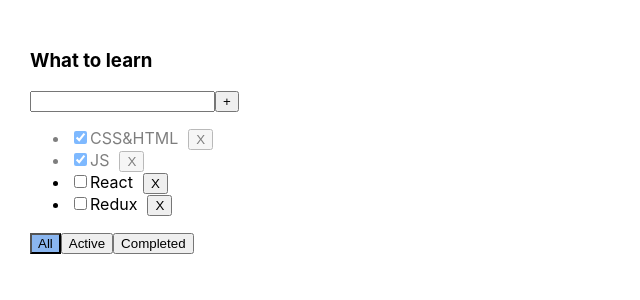
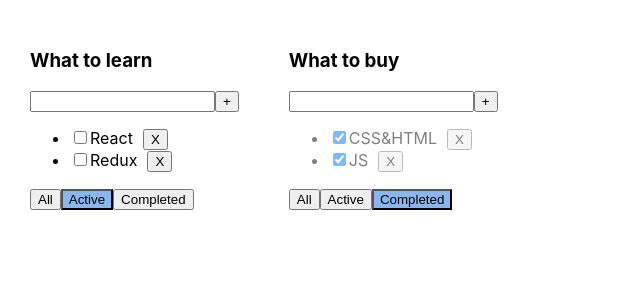
Before and after one commit to SanyaSkl/todolist-repetition, a React (Create React App) app: page / in a window 1280 px wide. Shown: the top 300 px of the page, without its empty margins (0-640 px from the left). Built offline with nearby package versions, Linux system fonts and the light colour scheme.

Commit message:
todolist lesson five 1, several todolists

```diff
--- a/src/App.tsx
+++ b/src/App.tsx
@@ -4,8 +4,14 @@
 import {v1} from "uuid";
 
 export type FilterValuesType = "all" | "completed" | "active"
+type TodolistType = {
+    id: string
+    title: string
+    filter: FilterValuesType
+}
 
 function App() {
+
 
     let [tasks, setTasks] = useState<Array<TaskType>>([
         {id: v1(), title: "CSS&HTML", isDone: true},
@@ -13,7 +19,6 @@
         {id: v1(), title: "React", isDone: false},
         {id: v1(), title: "Redux", isDone: false}
     ]);
-    let [filter, setFilter] = useState<FilterValuesType>("all");
 
     function removeTask(id: string) {
         let filteredTasks = tasks.filter(t => t.id !== id);
@@ -43,24 +48,34 @@
         setFilter(value);
     }
 
-    let tasksForTodolist = tasks;
-    if (filter === "completed") {
-        tasksForTodolist = tasks.filter(t => t.isDone);
-    }
-    if (filter === "active") {
-        tasksForTodolist = tasks.filter(t => !t.isDone);
-    }
+    const todolist: Array<TodolistType> = [
+        {id: v1(), title: 'What to learn', filter: 'active'},
+        {id: v1(), title: 'What to buy', filter: 'completed'}
+    ]
+
 
     return (
         <div className="App">
-            <Todolist title="What to learn"
+            {
+                todolist.map((tl) => {
+                    let tasksForTodolist = tasks;
+                    if (tl.filter === "completed") {
+                        tasksForTodolist = tasks.filter(t => t.isDone);
+                    }
+                    if (tl.filter === "active") {
+                        tasksForTodolist = tasks.filter(t => !t.isDone);
+                    }
+                    return <Todolist title={tl.title}
                                      tasks={tasksForTodolist}
                                      removeTask={removeTask}
                                      changeFilter={changeFilter}
                                      addTask={addTask}
                                      changeTaskStatus={changeStatus}
-                      filter={filter}
+                                     filter={tl.filter}
+
                     />
+                })
+            }
         </div>
     );
 }
```
Lines whose indentation alone changed are shown as unchanged.
